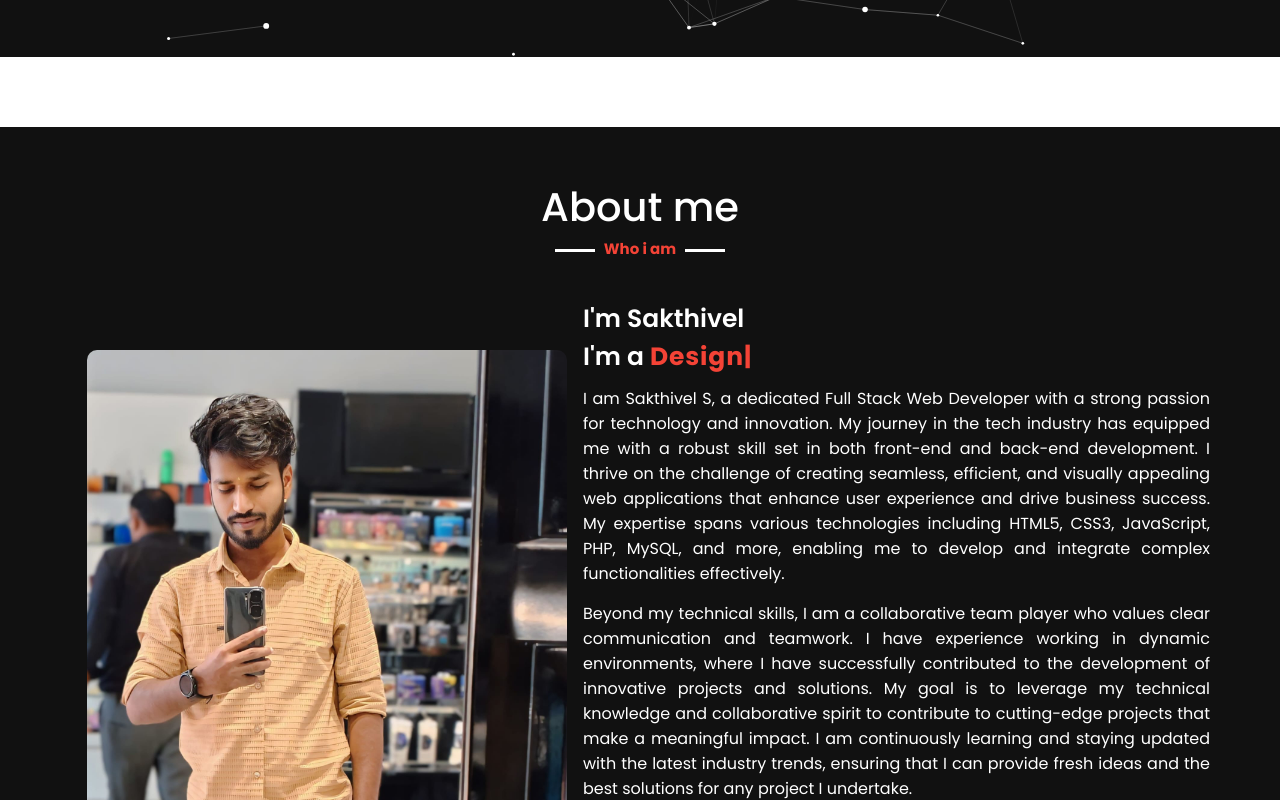
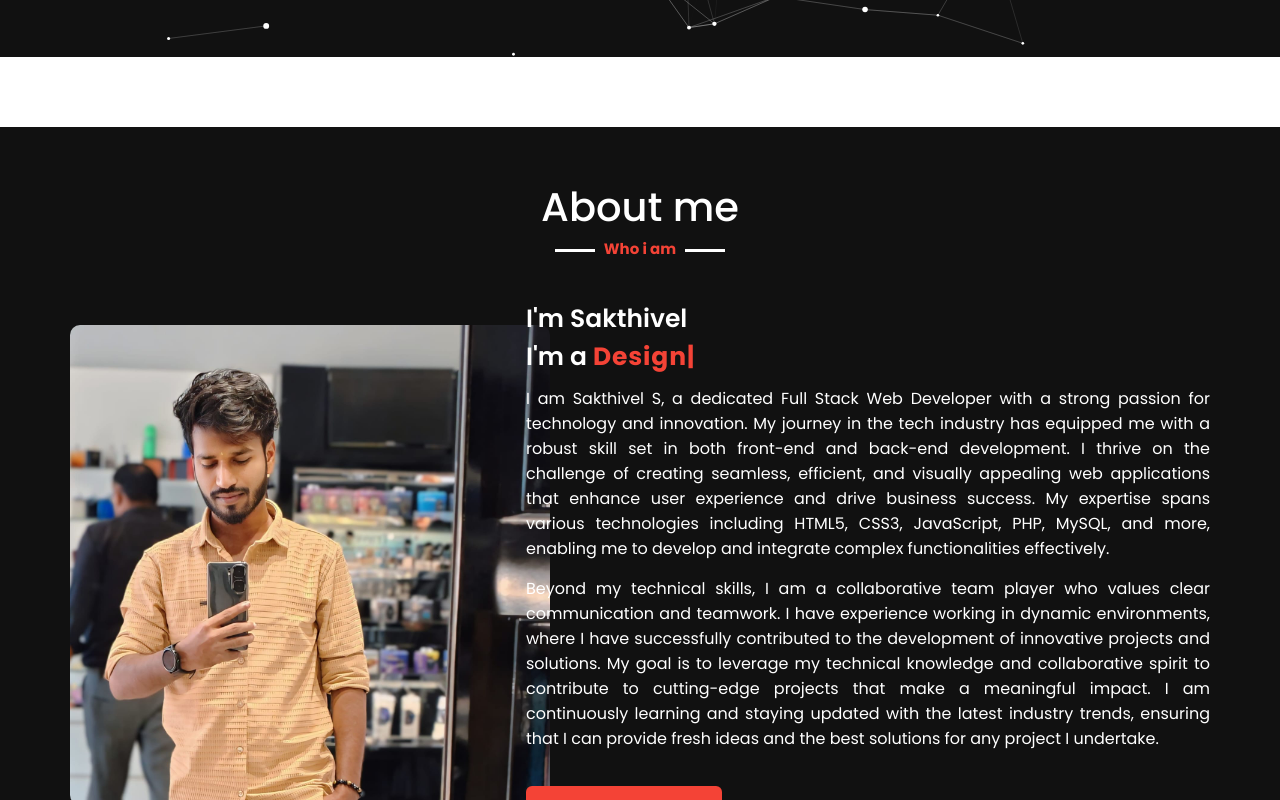
Before and after one commit to Sakthi-DevNinja/My-PortFolio, a React (Create React App) app: page / in a window 1280 px wide. Shown: the part 743-1543 px from the top of the page. Built offline with nearby package versions, Linux system fonts and the light colour scheme; a web font is replaced by a local one.

Commit message:
About me

```diff
--- a/src/styles/Aboutme.css
+++ b/src/styles/Aboutme.css
@@ -6,11 +6,11 @@
 }
 
 .about-content .left {
-    width: 45%;
+    width: 40%;
 }
 
 .about-content .right {
-    width: 55%;
+    width: 60%;
     display: flex;
     flex-direction: column;
     align-items: flex-start;
@@ -55,6 +55,10 @@ img.aboutme-img {
 
 @media (max-width: 480px) {
 
+    section{
+        min-height: 100vh;
+    }
+
     .about-content {
         flex-direction: column;
     }
```
